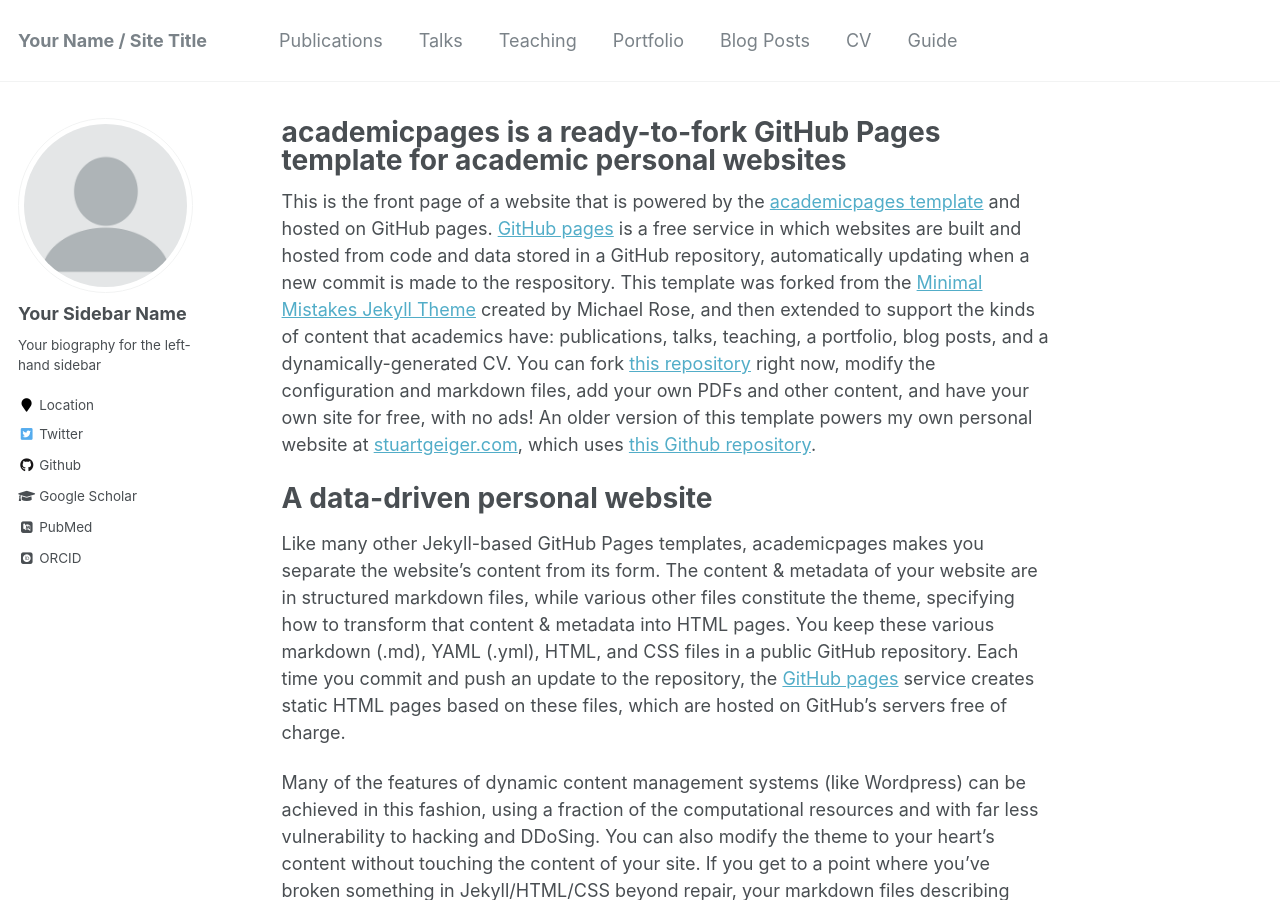
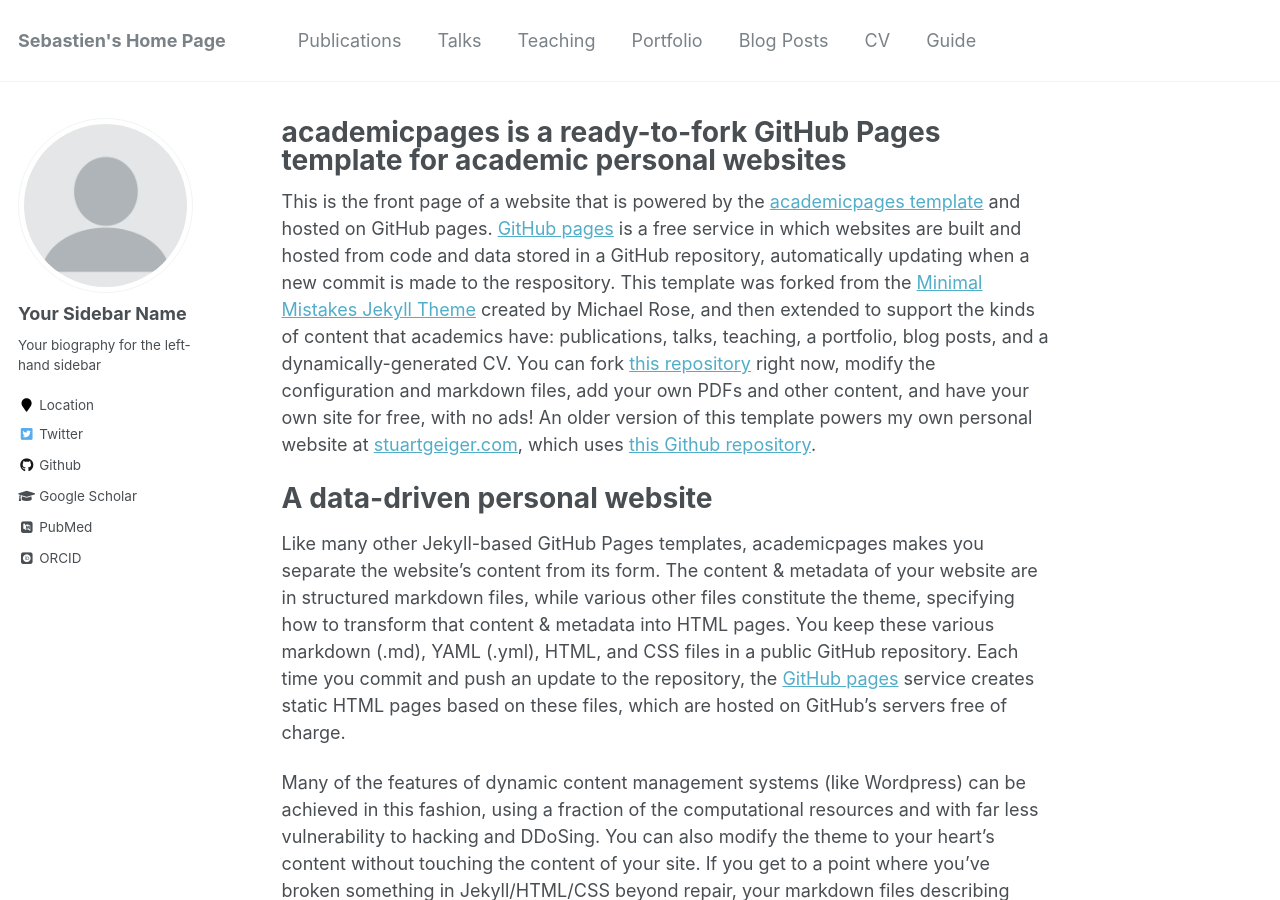
Before and after one commit to snejadnik/snejadnik.github.io, a Jekyll site: the page built from _pages/about.md, in a window 1280 px wide and 900 px high. Built offline with Jekyll 4.4.1, drawn with Linux system fonts in a browser that asks for light colours; some web fonts are replaced; some of the changed text lies outside the part shown.

Commit message:
Update _config.yml

```diff
--- a/_config.yml
+++ b/_config.yml
@@ -7,9 +7,9 @@
 
 # Site Settings
 locale                   : "en-US"
-title                    : "Your Name / Site Title"
+title                    : "Sebastien's Home Page"
 title_separator          : "-"
-name                     : &name "Your Name"
+name                     : &name "Sebastien Nejadnik"
 description              : &description "personal description"
 url                      : https://academicpages.github.io # the base hostname & protocol for your site e.g. "https://mmistakes.github.io"
 baseurl                  : "" # the subpath of your site, e.g. "/blog"
```
